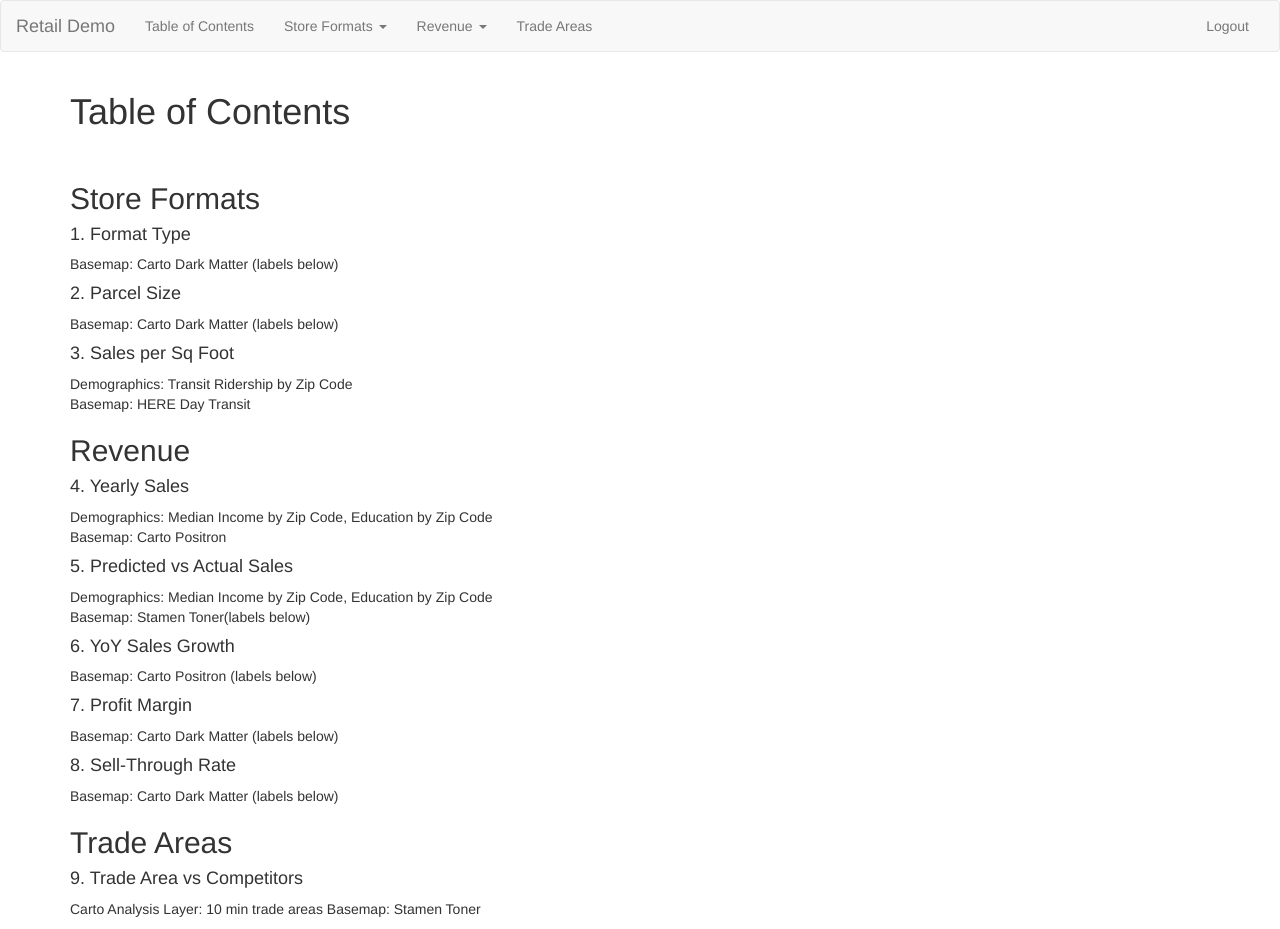
After one commit to kdenny/retail_mockup, a Django app: page /mockup/toc/ in a window 1280 px wide. The commit adds this page. Run offline with Django 3.2, Linux system fonts and the light colour scheme; some libraries are stand-ins or nearby versions.

Commit message:
Changes to ensure cleanliness and continuity across all views

```diff
--- a/mockup/templates/mockup/base.html
+++ b/mockup/templates/mockup/base.html
@@ -29,6 +29,7 @@
       <!-- Collect the nav links, forms, and other content for toggling -->
       <div class="collapse navbar-collapse" id="bs-example-navbar-collapse-1">
         <ul class="nav navbar-nav navbar-left">
+                <li><a href="/mockup/toc">Table of Contents</a></li>
                 <li class="dropdown">
                   <a href="#" class="dropdown-toggle" data-toggle="dropdown" role="button" aria-haspopup="true" aria-expanded="false">Store Formats <span class="caret"></span></a>
                   <ul class="dropdown-menu">
--- /dev/null
+++ b/mockup/templates/mockup/toc.html
@@ -0,0 +1,39 @@
+<!DOCTYPE html>
+
+<html>
+    {% include 'mockup/base.html' %}
+
+    <body>
+    <div class="container">
+            <h1>Table of Contents</h1><br>
+            <h2>Store Formats</h2>
+                <h4>1. Format Type</h4>
+                <p>Basemap: Carto Dark Matter (labels below)<br></p>
+                <h4>2. Parcel Size</h4>
+                <p>Basemap: Carto Dark Matter (labels below)<br></p>
+                <h4>3. Sales per Sq Foot</h4>
+                <p>Demographics: Transit Ridership by Zip Code <br>
+                    Basemap: HERE Day Transit<br></p>
+            <h2>Revenue</h2>
+                <h4>4. Yearly Sales</h4>
+                <p>Demographics: Median Income by Zip Code, Education by Zip Code <br>
+                    Basemap: Carto Positron<br></p>
+                <h4>5. Predicted vs Actual Sales</h4>
+                <p>Demographics: Median Income by Zip Code, Education by Zip Code <br>
+                    Basemap: Stamen Toner(labels below)<br></p>
+                <h4>6. YoY Sales Growth</h4>
+                <p>Basemap: Carto Positron (labels below)<br></p>
+                <h4>7. Profit Margin</h4>
+                <p>Basemap: Carto Dark Matter (labels below)<br></p>
+                <h4>8. Sell-Through Rate</h4>
+                <p>Basemap: Carto Dark Matter (labels below)<br></p>
+            <h2>Trade Areas</h2>
+                <h4>9. Trade Area vs Competitors</h4>
+                <p>Carto Analysis Layer: 10 min trade areas
+                    Basemap: Stamen Toner<br></p>
+
+
+
+    </div>
+    </body>
+</html>
--- a/mockup/urls.py
+++ b/mockup/urls.py
@@ -16,6 +16,7 @@ urlpatterns = [
     url(r'^view8/$', views.view8, name='view8'),
     url(r'^view9/$', views.view9, name='view9'),
     url(r'^view10/$', views.view10, name='view10'),
+    url(r'^toc/$', views.toc, name='toc'),
     # url(r'^logout/$', views.user_logout, name='logout'),
     # url(r'^api/$', views.api_examples, name='api')
 ]
--- a/mockup/views.py
+++ b/mockup/views.py
@@ -45,3 +45,7 @@ def view9(request):
 def view10(request):
     context = {'title': 'API Examples Page'}
     return render(request, 'mockup/view10.html', context)
+
+def toc(request):
+    context = {'title': 'API Examples Page'}
+    return render(request, 'mockup/toc.html', context)
```
